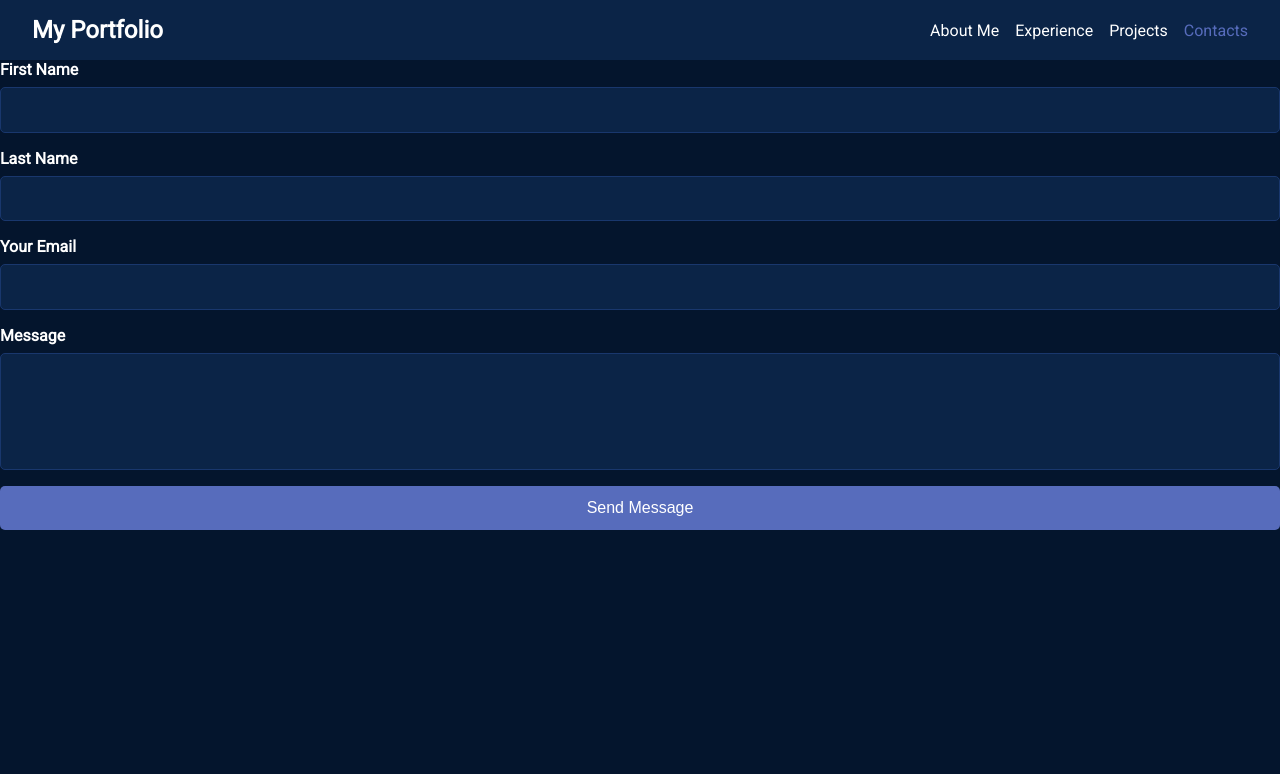
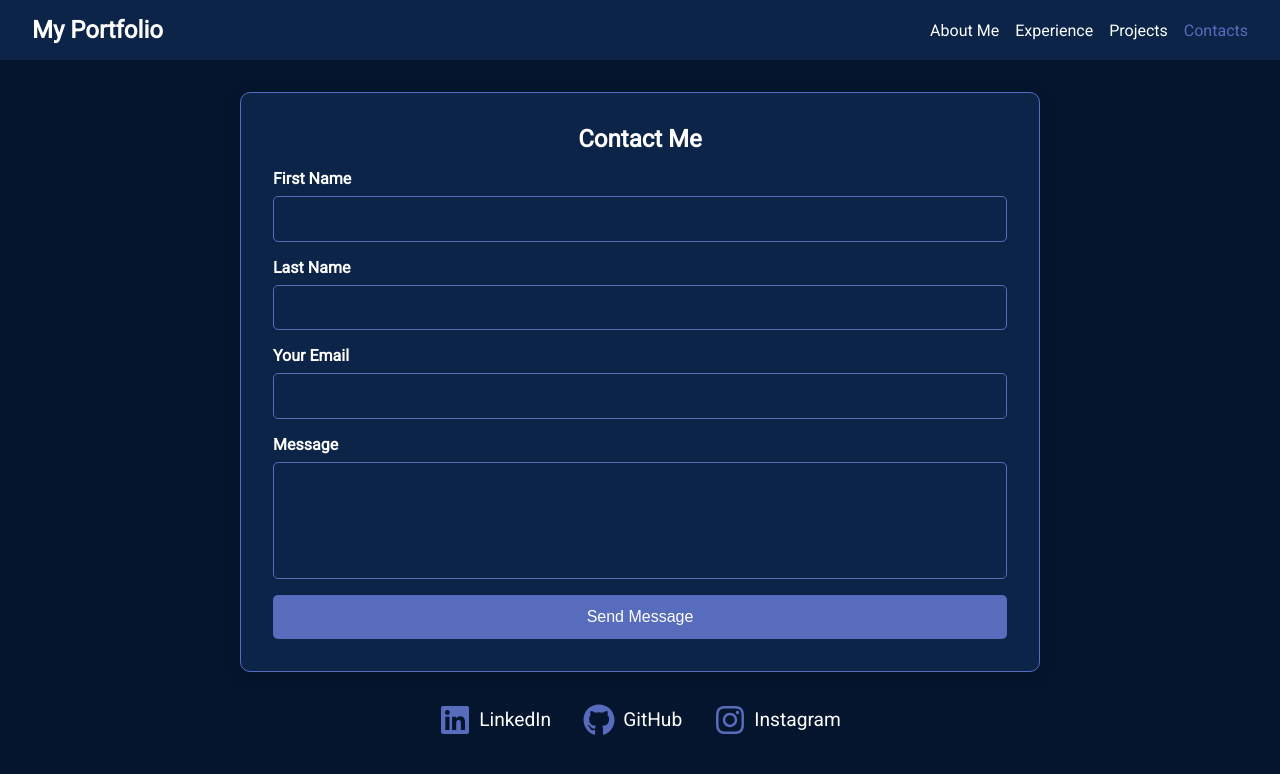
Before and after one commit to erayckc52/portfolio_website, a React (Vite) app in the folder portfolio-react/: page /contact in a window 1280 px wide. Shown: the top 774 px of the page. Built offline with nearby package versions, Linux system fonts and the light colour scheme.

Commit message:
Contact page fully functional

```diff
--- a/portfolio-react/src/pages/Contact.jsx
+++ b/portfolio-react/src/pages/Contact.jsx
@@ -1,8 +1,9 @@
 import React, { useState } from 'react';
 import emailjs from 'emailjs-com';
 import styles from '../styles/Contact.module.css';
+import { FaLinkedin, FaGithub, FaInstagram } from 'react-icons/fa';
 
-const ContactForm = () => {
+const Contact = () => {
   const [formData, setFormData] = useState({
     firstName: '',
     lastName: '',
@@ -43,6 +44,10 @@ const ContactForm = () => {
   };
 
   return (
+    <div className={styles.contactPage}>
+      {/*Email form*/}
+      <div className={styles.formContainer}>
+        <h2>Contact Me</h2>
         <form className={styles.contactForm} onSubmit={handleSubmit}>
           <div className={styles.formGroup}>
             <label htmlFor="firstName">First Name</label>
@@ -92,7 +97,35 @@ const ContactForm = () => {
             Send Message
           </button>
         </form>
+      </div>
+      <div className={styles.socialLinks}>
+        <a
+          href="https://www.linkedin.com/in/eray-cekic-935449253/"
+          target="_blank"
+          rel="noopener noreferrer"
+        >
+          <FaLinkedin className={styles.icon} />
+          LinkedIn
+        </a>
+        <a
+          href="https://github.com/erayckc52"
+          target="_blank"
+          rel="noopener noreferrer"
+        >
+          <FaGithub className={styles.icon} />
+          GitHub
+        </a>
+        <a
+          href="https://www.instagram.com/eraycekxc/"
+          target="_blank"
+          rel="noopener noreferrer"
+        >
+          <FaInstagram className={styles.icon} />
+          Instagram
+        </a>
+      </div>
+    </div>
   );
 };
 
-export default ContactForm;
+export default Contact;
--- a/portfolio-react/src/styles/Contact.module.css
+++ b/portfolio-react/src/styles/Contact.module.css
@@ -1,12 +1,41 @@
+@import './vars.css';
+
+.contactPage {
+    display: flex;
+    flex-direction: column;
+    justify-content: flex-start;
+    align-items: center;
+    padding: 2rem;
+    height: 100vh;
+    background-color: var(--color-bg);
+    color: var(--color-text);
+}
+
+.formContainer {
+    width: 100%;
+    max-width: 800px;
+    display: flex;
+    flex-direction: column;
+    align-items: center;
+    padding: 2rem;
+    background-color: var(--color-dark);
+    border-radius: 10px;
+    box-shadow: 0 4px 15px rgba(0, 0, 0, 0.2);
+    border: 1px solid var(--color-primary);
+    margin-bottom: 2rem;
+}
+
 .contactForm {
     display: flex;
     flex-direction: column;
     gap: 1rem;
+    width: 100%;
 }
 
 .formGroup {
     display: flex;
     flex-direction: column;
+    width: 100%;
 }
 
 label {
@@ -17,10 +46,11 @@ label {
 input, textarea {
     padding: 0.8rem;
     font-size: 1rem;
-    border: 1px solid var(--color-secondary);
+    border: 1px solid var(--color-primary);
     border-radius: 5px;
-    background-color: var(--color-dark);
+    background-color: var(--color-light);
     color: var(--color-text);
+    width: 100%;
 }
 
 textarea {
@@ -35,8 +65,35 @@ textarea {
     border: none;
     border-radius: 5px;
     cursor: pointer;
+    transition: background-color 0.3s;
 }
 
 .submitButton:hover {
-    background-color: var(--color-dark);
+    background-color: var(--color-secondary);
 }
+
+.socialLinks {
+    display: flex;
+    justify-content: center;
+    gap: 2rem;
+}
+
+.socialLinks a {
+    display: flex;
+    align-items: center;
+    gap: 0.5rem;
+    font-size: 1.2rem;
+    color: var(--color-text);
+    text-decoration: none;
+    transition: color 0.3s, transform 0.3s;
+}
+
+.socialLinks a:hover {
+    color: var(--color-primary);
+    transform: scale(1.1);
+}
+
+.icon {
+    font-size: 2rem;
+    color: var(--color-primary);
+}
```
Lines whose indentation alone changed are shown as unchanged.
